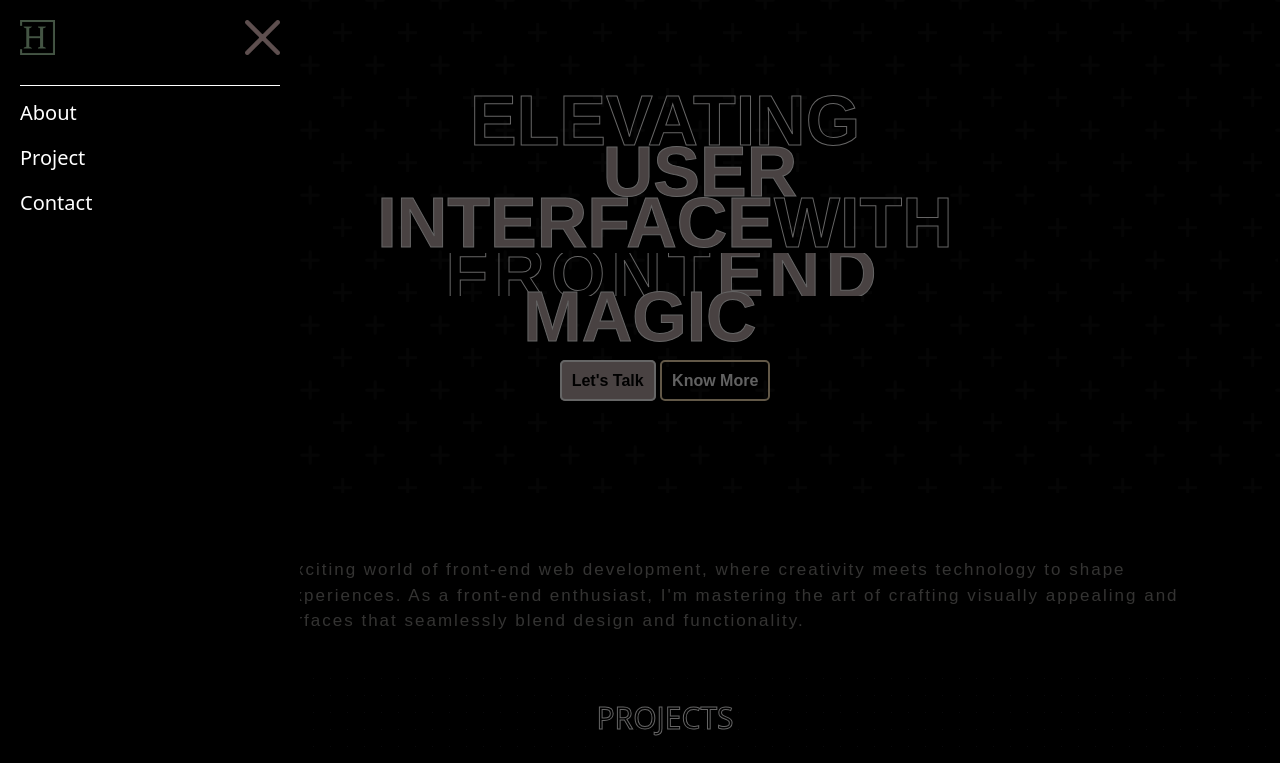
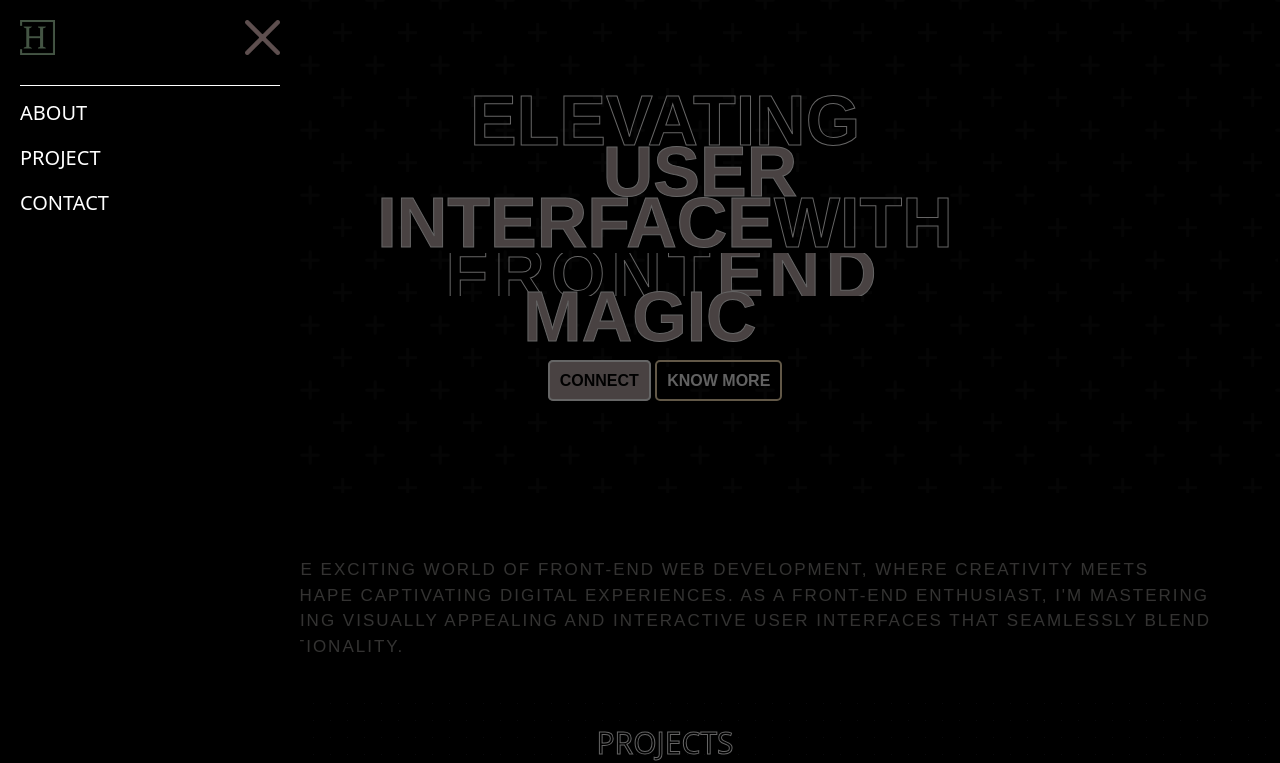
Before and after one commit to Hawinf/myweb, a website: page index.html in a window 1280 px wide. Both pictures are taken after a click on the picture 25 px from the left and 25 px from the top of the page. Shown: the top 763 px of the page. Drawn offline with Linux system fonts and the light colour scheme.

Commit message:
change letter to uppercase

```diff
--- a/index.html
+++ b/index.html
@@ -31,8 +31,8 @@
                 <h2 class="main-judul1">FRONT<span>END</span></h2>
                 <h2 class="main-judul3">MAGIC</h2>
                 <div class="contact">
-                    <a href="https://wa.me/971506841998" class="tombol1">Let's Talk</a>
-                    <a href="#about" class="tombol2">Know More</a>
+                    <a href="https://wa.me/971506841998" class="tombol1">CONNECT</a>
+                    <a href="#about" class="tombol2">KNOW MORE</a>
                 </div>
             </main>
         </div>
@@ -44,13 +44,13 @@
         </div>
         <div class="sectionmenu">
             <div>
-                <a href="#about">About</a>
+                <a href="#about">ABOUT</a>
             </div>
             <div>
-                <a href="#projects">Project</a>
+                <a href="#projects">PROJECT</a>
             </div>
             <div>
-                <a href="#contact">Contact</a>
+                <a href="#contact">CONTACT</a>
             </div>
         </div>
     </div>
@@ -60,7 +60,7 @@
     <div class="about" id="about">
         <div class="container">
             <h1 class="judul-about">WHO I AM</h1>
-            <p class="desk-about">I'm diving into the exciting world of front-end web development, where creativity meets technology to shape captivating digital experiences. As a front-end enthusiast, I'm mastering the art of crafting visually appealing and interactive user interfaces that seamlessly blend design and functionality.</p>
+            <p class="desk-about">I'M DIVING INTO THE EXCITING WORLD OF FRONT-END WEB DEVELOPMENT, WHERE CREATIVITY MEETS TECHNOLOGY TO SHAPE CAPTIVATING DIGITAL EXPERIENCES. AS A FRONT-END ENTHUSIAST, I'M MASTERING THE ART OF CRAFTING VISUALLY APPEALING AND INTERACTIVE USER INTERFACES THAT SEAMLESSLY BLEND DESIGN AND FUNCTIONALITY.</p>
         </div>
     </div>
     <div class="work" id="projects">
@@ -86,7 +86,7 @@
     </div>
     <div class="connect" id="contact">
         <h5 class="connect-judul">CONNECT</h5>
-        <h1>Feel free to reach out for projects and collaborations</h1>
+        <h1>FEEL FREE TO REACH OUT FOR PROJECT AND COLLABORATIONS</h1>
         <a href="mailto: hawinf54@gmail.com.com">Contact@hawinf.com</a>
         <div class="connect-sosmed">
             <a href="https://www.instagram.com/hawinf_/"><img class="sosial-connect" src="/assets/images/instagram.png" alt="instagram/Hawinf_"></a>
--- a/style.css
+++ b/style.css
@@ -5,6 +5,7 @@
 
 .wrapper {
     display: flex;
+    font-family: 'Bebas Neue', sans-serif;
 }
 .navbar-section {
     background-color: black;
@@ -117,6 +118,7 @@ background-size: 65px 65px, 65px 65px, 32.5px 32.5px, 32.5px 32.5px;
 .contact {
     margin-top: 30px;
     text-align: center;
+    font-family: 'Bebas Neue', sans-serif;
 }
 .contact .tombol1 {
     background-color: #b7a6a6;
@@ -258,6 +260,7 @@ background-size: 17px 17px;
 .connect h1 {
     font-size: 20px;
     letter-spacing: 2px;
+    font-weight: 700;
 }
 .connect a{
     font-weight: 700;
```
